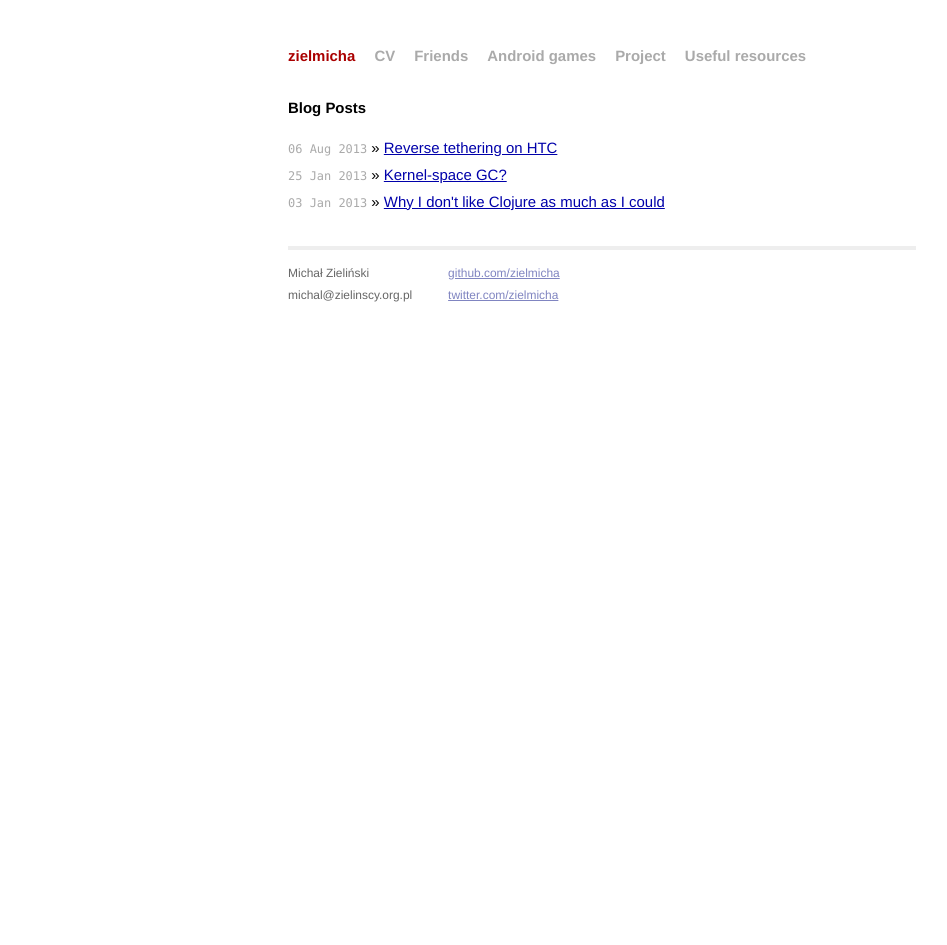
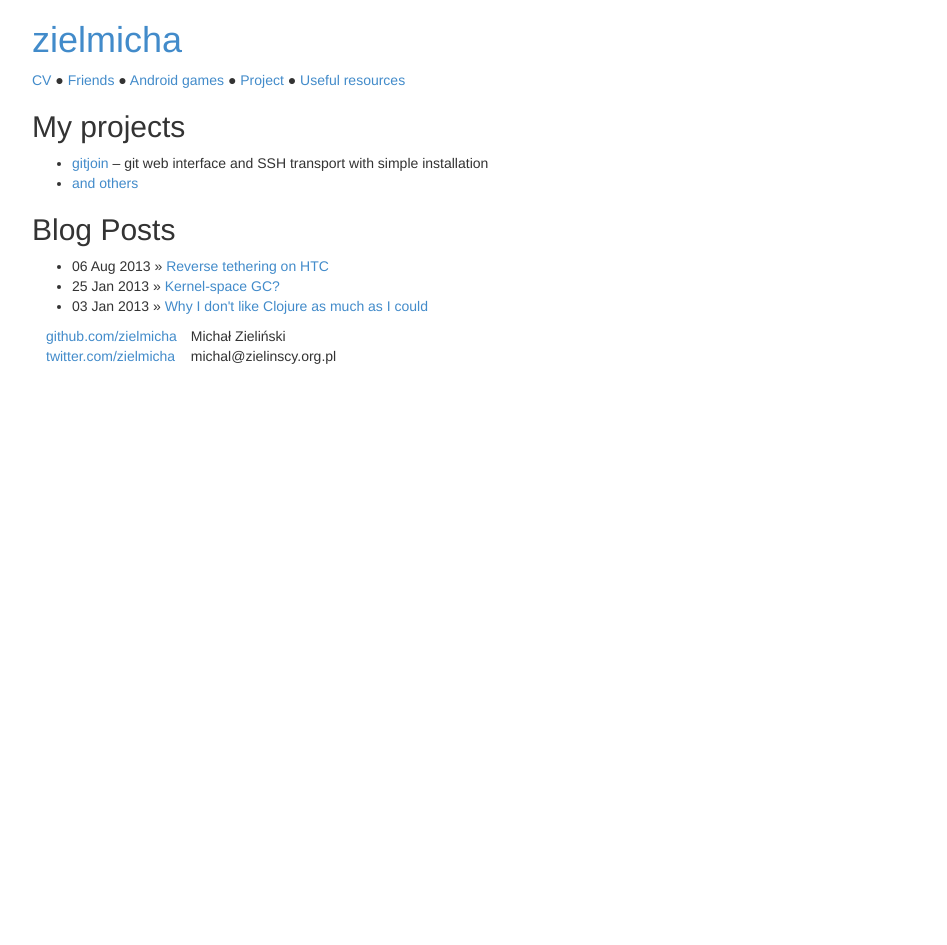
Before and after one commit to zielmicha/zielmicha.com, a Jekyll site: the page built from index.html, in a window 1280 px wide. Shown: the whole page, without its empty margins (38-985 px from the left). Built offline with Jekyll 4.4.1, drawn with Linux system fonts in a browser that asks for light colours; Markdown is read by kramdown in place of the engine named in the settings; the list of posts is cut into pages by our own code; after the commit the page ends 900 px from its top, so only the background shows below that.

Commit message:
restyling

```diff
--- a/_layouts/default.html
+++ b/_layouts/default.html
@@ -6,27 +6,26 @@
         <title>{{ page.title }}</title>
         <meta name="viewport" content="width=device-width">
 
-        <!-- syntax highlighting CSS -->
         <link rel="stylesheet" href="/css/syntax.css">
-
-        <!-- Custom CSS -->
+        <link rel="stylesheet" href="/css/bootstrap.min.css">
         <link rel="stylesheet" href="/css/main.css">
 
     </head>
     <body>
 
+      <div class="container">
         <div class="site">
+          <h1 class=title><a href="/">{{ site.name }}</a></h1>
           <div class="header">
-            <h1 class="title"><a href="/">{{ site.name }}</a></h1>
-            <a class="extra" style="text-weight: bolder" href="http://cv.zielm.com">CV</a>
+            <a class="extra" style="text-weight: bolder" href="http://cv.zielm.com">CV</a> ●
 
-            <a class="extra" href="/friends">Friends</a>
-            <a class="extra" href="/android-games">Android games</a>
-            <a class="extra" href="/my-projects">Project</a>
+            <a class="extra" href="/friends">Friends</a> ●
+            <a class="extra" href="/android-games">Android games</a> ●
+            <a class="extra" href="/my-projects">Project</a> ●
             <a class="extra" href="/resources.html">Useful resources</a>
           </div>
 
-          {{ content }}
+          <div class=content>{{ content }}</div>
 
           <div class="footer">
             <div class="contact">
@@ -43,6 +42,3 @@
             </div>
           </div>
         </div>
-
-    </body>
-</html>
--- a/css/main.css
+++ b/css/main.css
@@ -1,160 +1,17 @@
-/*****************************************************************************/
-/*
-/* Common
-/*
-/*****************************************************************************/
-
-/* Global Reset */
-* {
-  margin: 0;
-  padding: 0;
+.site {
+    max-width: 700px;
 }
 
-html, body { height: 100%; }
-
-body {
-  background-color: #FFF;
-  font: 13.34px Helvetica, Arial, sans-serif;
-  font-size: small;
-  text-align: center;
+.content {
+    text-align: justify;
 }
 
-h1, h2, h3, h4, h5, h6 {
-  font-size: 100%; }
-
-h1 { margin-bottom: 1em; }
-p { margin: 1em 0; }
-
-a         { color: #00a; }
-a:hover   { color: #000; }
-a:visited { color: #a0a; }
-
-/*****************************************************************************/
-/*
-/* Home
-/*
-/*****************************************************************************/
-.posts {
-  list-style-type: none;
-  margin-bottom: 2em;
+.site .footer {
+    display: inline-block;
 }
 
-.posts li {
-  line-height: 1.75em;
+.site .contact {
+    padding-left: 1em;
+    display: inline-block;
+    float: right;
 }
-
-.posts span {
-  color: #aaa;
-  font-family: Monaco, "Courier New", monospace;
-  font-size: 80%;
-}
-
-/*****************************************************************************/
-/*
-/* Site
-/*
-/*****************************************************************************/
-
-.site {
-  font-size: 115%;
-  text-align: justify;
-  width: 42em;
-  margin: 3em auto 2em;
-  line-height: 1.5em;
-}
-
-.header a {
-  font-weight: bold;
-  text-decoration: none;
-}
-
-.title {
-  display: inline-block;
-  margin-bottom: 2em;
-}
-
-.title a {
-  color: #a00;
-}
-
-.title a:hover {
-  color: #000;
-}
-
-.header a.extra {
-  color: #aaa;
-  margin-left: 1em;
-}
-
-.header a.extra:hover {
-  color: #000;
-}
-
-.meta {
-  color: #aaa;
-}
-
-.footer {
-  font-size: 80%;
-  color: #666;
-  border-top: 4px solid #eee;
-  margin-top: 2em;
-  overflow: hidden;
-}
-
-.footer .contact {
-  float: left;
-  margin-right: 3em;
-}
-
-.footer .contact a {
-  color: #8085C1;
-}
-
-.footer .rss {
-  margin-top: 1.1em;
-  margin-right: -.2em;
-  float: right;
-}
-
-.footer .rss img {
-  border: 0;
-}
-
-/*****************************************************************************/
-/*
-/* Posts
-/*
-/*****************************************************************************/
-
-/* standard */
-.post pre {
-  border: 1px solid #ddd;
-  background-color: #eef;
-  padding: 0 .4em;
-}
-
-.post ul, .post ol {
-  margin-left: 1.35em;
-}
-
-.post code {
-  border: 1px solid #ddd;
-  background-color: #eef;
-  padding: 0 .2em;
-}
-
-.post pre code {
-  border: none;
-}
-
-/* terminal */
-.post pre.terminal {
-  border: 1px solid #000;
-  background-color: #333;
-  color: #FFF;
-}
-
-.post pre.terminal code {
-  background-color: #333;
-}
--- a/index.html
+++ b/index.html
@@ -3,8 +3,16 @@ layout: default
 title: zielmicha
 ---
 
+<h2>My projects</h2>
+
+<ul>
+  <li> <a href="https://github.com/zielmicha/gitjoin">gitjoin</a>
+    – git web interface and SSH transport with simple installation
+  <li> <a href="/my-projects">and others</a>
+</ul>
+
 <div id="home">
-  <h1>Blog Posts</h1>
+  <h2>Blog Posts</h2>
   <ul class="posts">
     {% for post in site.posts %}
       <li><span>{{ post.date | date_to_string }}</span> &raquo; <a href="{{ post.url }}">{{ post.title }}</a></li>
```
